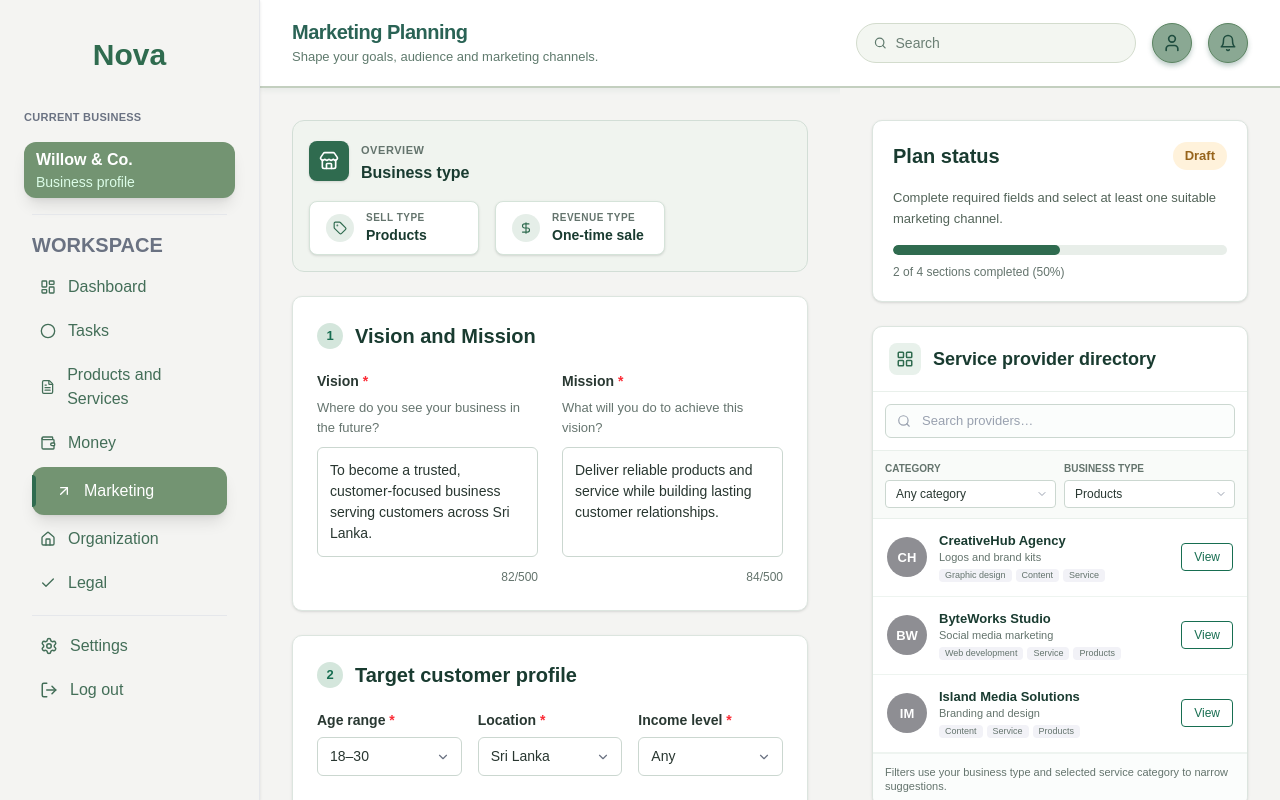
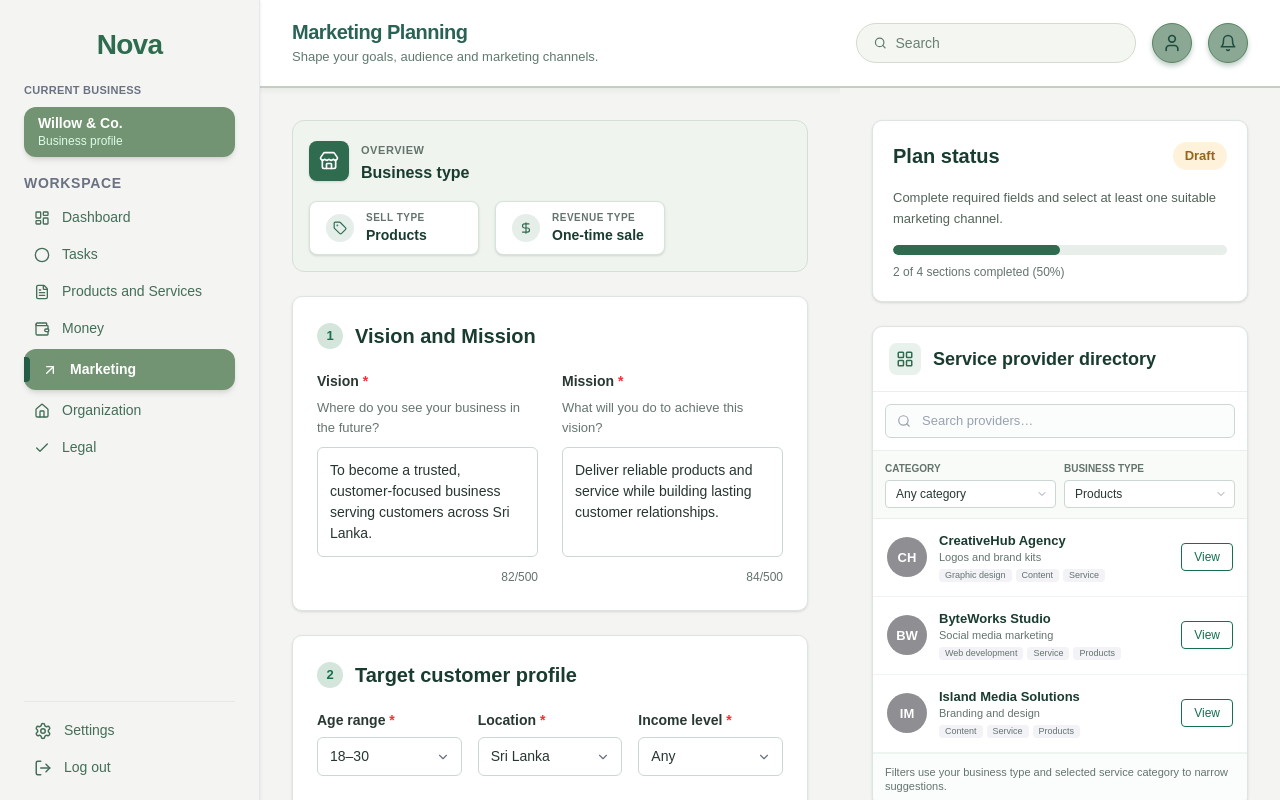
Before and after one commit to ASARA-IT07/STARTUP-BUSINESS-PLANNING-GUIDANCE-PLATFORM, a Next.js app in the folder marketing-frontend/: page / in a window 1280 px wide. Built offline with nearby package versions, Linux system fonts and the light colour scheme.

Commit message:
style(sidebar): match 90% zoom natural spacing at 100% scale with settings pinned to bottom

```diff
--- a/marketing-frontend/src/components/sidebar/Sidebar.tsx
+++ b/marketing-frontend/src/components/sidebar/Sidebar.tsx
@@ -65,42 +65,39 @@ export default function Sidebar({ activeItem }: SidebarProps) {
   ];
 
   return (
-    <aside className="w-[260px] h-screen sticky top-0 bg-[#F4F4F2] border-r border-gray-200 flex flex-col shadow-sm shrink-0 overflow-hidden z-20">
+    <aside className="w-[260px] h-screen sticky top-0 bg-[#F4F4F2] border-r border-gray-200 flex flex-col justify-between shadow-sm shrink-0 overflow-hidden z-20 select-none">
+      {/* Top Section */}
+      <div className="flex flex-col">
         {/* Logo */}
-      <div className="pt-8 pb-8">
+        <div className="pt-6 pb-4">
           <Link href="/">
-          <h1 className="text-center text-[30px] font-bold text-[#2F6B4F]">
+            <h1 className="text-center text-[28px] font-bold text-[#2F6B4F] tracking-tight">
               Nova
             </h1>
           </Link>
         </div>
 
         {/* Current Business */}
-      <div className="px-6">
-        <p className="text-[11px] uppercase font-semibold tracking-wide text-gray-500 mb-4">
+        <div className="px-6 mb-4">
+          <p className="text-[11px] uppercase font-semibold tracking-wide text-gray-500 mb-2">
             Current Business
           </p>
 
-        <div className="bg-[#739472] rounded-xl px-3 py-1.5 shadow-lg">
-          <div className="flex items-center justify-between">
+          <div className="bg-[#739472] rounded-xl px-3.5 py-2 shadow-md">
             <div>
-              <p className="font-semibold text-white">
+              <p className="font-semibold text-white text-[14px] leading-tight">
                 Willow &amp; Co.
               </p>
-
-              <p className="text-sm text-green-100">
+              <p className="text-[12px] text-green-100 leading-tight mt-0.5">
                 Business profile
               </p>
             </div>
           </div>
         </div>
-      </div>
-
-      <div className="mx-8 my-4 border-t border-gray-200" />
 
         {/* Workspace */}
-      <div className="px-8">
-        <h2 className="text-gray-500 font-bold text-xl mb-2">
+        <div className="px-6">
+          <h2 className="text-gray-500 font-bold text-sm tracking-wider uppercase mb-2">
             WORKSPACE
           </h2>
 
@@ -125,12 +122,11 @@ export default function Sidebar({ activeItem }: SidebarProps) {
             })}
           </div>
         </div>
+      </div>
 
-      {/* Reduced space between Legal and Settings */}
-      <div className="mx-8 mt-3 mb-2.5 border-t border-gray-200" />
-
-      {/* Bottom */}
-      <div className="px-8 pb-4">
+      {/* Bottom Section - Always pinned to the bottom */}
+      <div className="px-6 pb-4 pt-2">
+        <div className="border-t border-gray-200 mb-3" />
         <div className="space-y-1">
           <NavItem icon={<Settings size={18} />} label="Settings" href="#" />
           <NavItem icon={<LogOut size={18} />} label="Log out" href="#" />
@@ -150,7 +146,7 @@ function NavItem({
   href?: string;
 }) {
   const content = (
-    <div className="flex items-center gap-3 text-[#436E58] py-2 cursor-pointer hover:bg-[#e8ede9] rounded-lg px-2 transition-colors">
+    <div className="flex items-center gap-3 text-[#436E58] py-1.5 px-2.5 rounded-lg cursor-pointer hover:bg-[#e8ede9] transition-colors text-[14px] font-medium">
       {icon}
       <span>{label}</span>
     </div>
@@ -176,10 +172,10 @@ function ActiveNavItem({
   href?: string;
 }) {
   const content = (
-    <div className="relative flex items-center gap-3 bg-[#739472] text-white py-3 px-4 rounded-xl shadow-lg">
-      <div className="absolute left-0 top-2 bottom-2 w-1 bg-[#2F6B4F] rounded-r" />
-      <div className="ml-2">{icon}</div>
-      <span className="font-medium">{label}</span>
+    <div className="relative flex items-center gap-3 bg-[#739472] text-white py-2.5 px-3.5 rounded-xl shadow-md">
+      <div className="absolute left-0 top-2 bottom-2 w-1.5 bg-[#245d45] rounded-r" />
+      <div className="ml-1">{icon}</div>
+      <span className="font-semibold text-[14px]">{label}</span>
     </div>
   );
 
```
Lines whose indentation alone changed are shown as unchanged.
